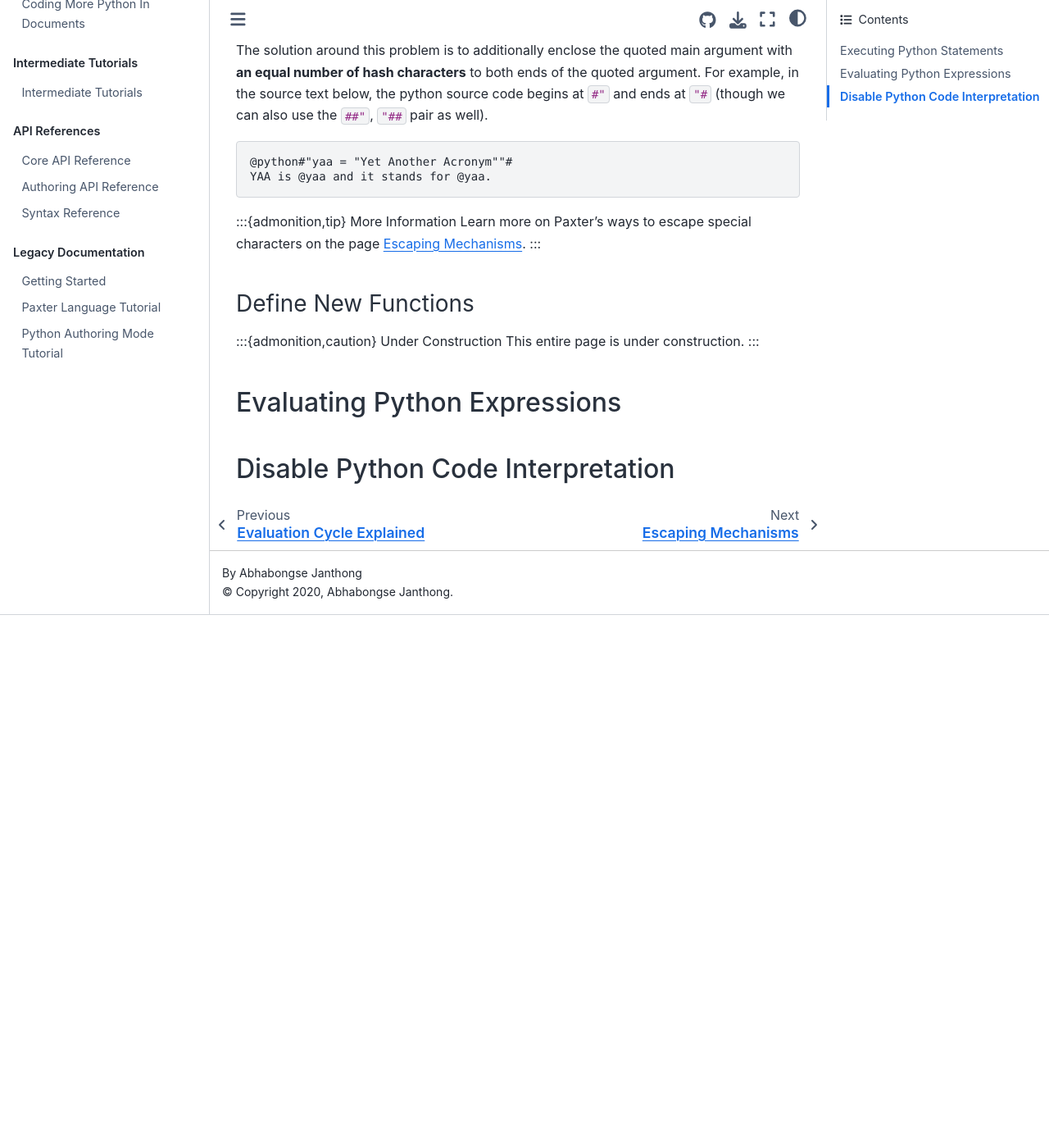
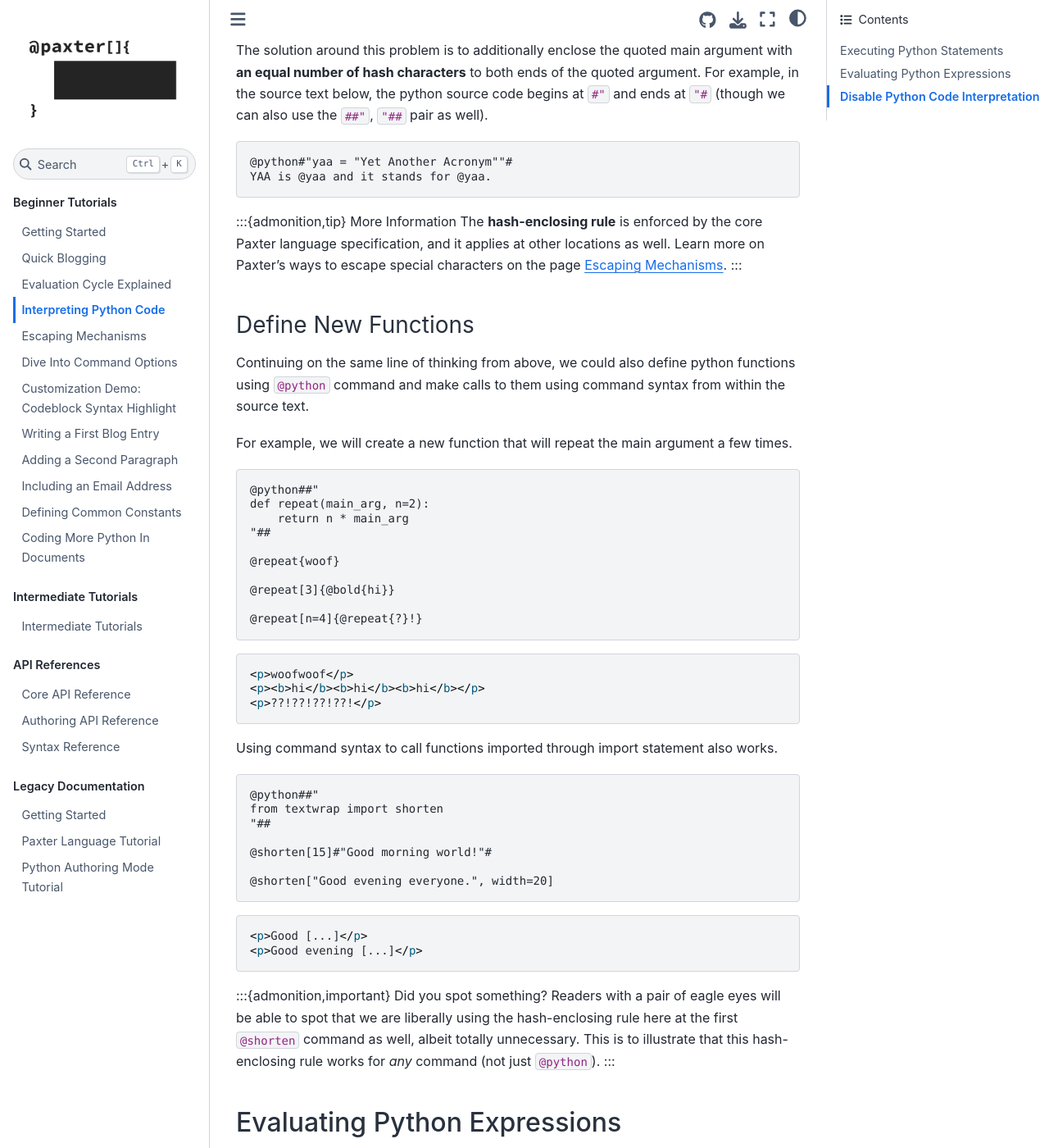
Before and after one commit to abhabongse/paxter, a Sphinx documentation site: the page built from docs/beginner-tutorials/interpreting-python-code.md, in a window 1280 px wide and 1400 px high, scrolled down 1500 px. Shown: the whole window at 82% size. Built offline with Sphinx 7.4.7 and the Sphinx Book theme 1.1.4, drawn with Linux system fonts in a browser that asks for light colours; the version number could not be read and is left out; before the commit the page ends 2250 px from its top, so only the background shows below that; some of the changed text lies outside the part shown.

Commit message:
Write more docs: interpreting python code > define new functions

````diff
--- a/docs/beginner-tutorials/interpreting-python-code.md
+++ b/docs/beginner-tutorials/interpreting-python-code.md
@@ -85,18 +85,71 @@ YAA is @yaa and it stands for @yaa.
 ```
 
 :::{admonition,tip} More Information
+The **hash-enclosing rule** is enforced by the core Paxter language specification,
+and it applies at other locations as well.
 Learn more on Paxter’s ways to escape special characters on the page [](escaping-mechanisms.md).
 :::
 
 
 ### Define New Functions
 
-:::{admonition,caution} Under Construction
-This entire page is under construction.
+Continuing on the same line of thinking from above,
+we could also define python functions using `@python` command
+and make calls to them using command syntax from within the source text.
+
+For example, we will create a new function that will repeat the main argument a few times.
+
+```paxter
+@python##"
+def repeat(main_arg, n=2):
+    return n * main_arg
+"##
+
+@repeat{woof}
+
+@repeat[3]{@bold{hi}}
+
+@repeat[n=4]{@repeat{?}!}
+```
+
+```html
+<p>woofwoof</p>
+<p><b>hi</b><b>hi</b><b>hi</b></p>
+<p>??!??!??!??!</p>
+```
+
+Using command syntax to call functions imported through import statement also works.
+
+```paxter
+@python##"
+from textwrap import shorten
+"##
+
+@shorten[15]#"Good morning world!"#
+
+@shorten["Good evening everyone.", width=20]
+```
+
+```html
+<p>Good [...]</p>
+<p>Good evening [...]</p>
+```
+
+:::{admonition,important} Did you spot something?
+Readers with a pair of eagle eyes will be able to spot that
+we are liberally using the hash-enclosing rule here at the first `@shorten` command as well,
+albeit totally unnecessary.
+This is to illustrate that this hash-enclosing rule
+works for _any_ command (not just `@python`).
 :::
+
 
 (evaluating-python-expressions)=
 ## Evaluating Python Expressions
 
 (disable-python-code-interpretation)=
 ## Disable Python Code Interpretation
+
+:::{admonition,caution} Under Construction
+This entire page is under construction.
+:::
````
